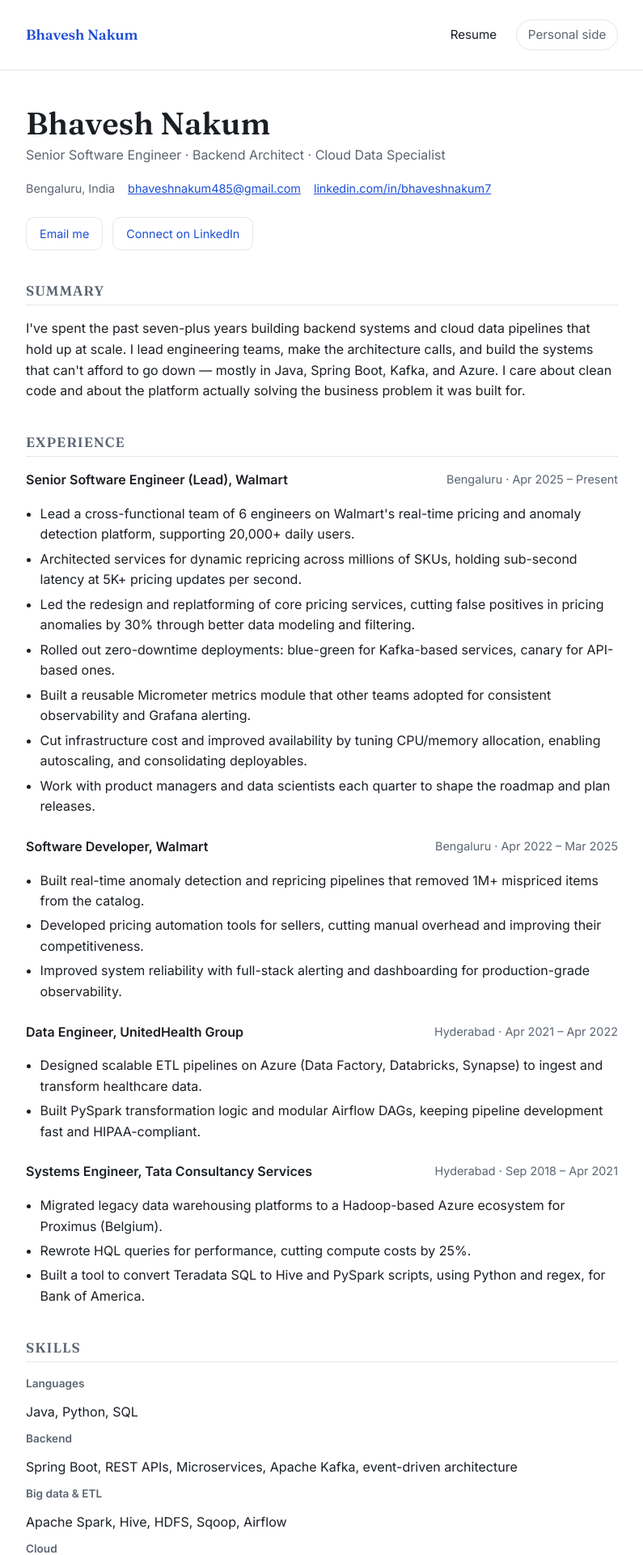
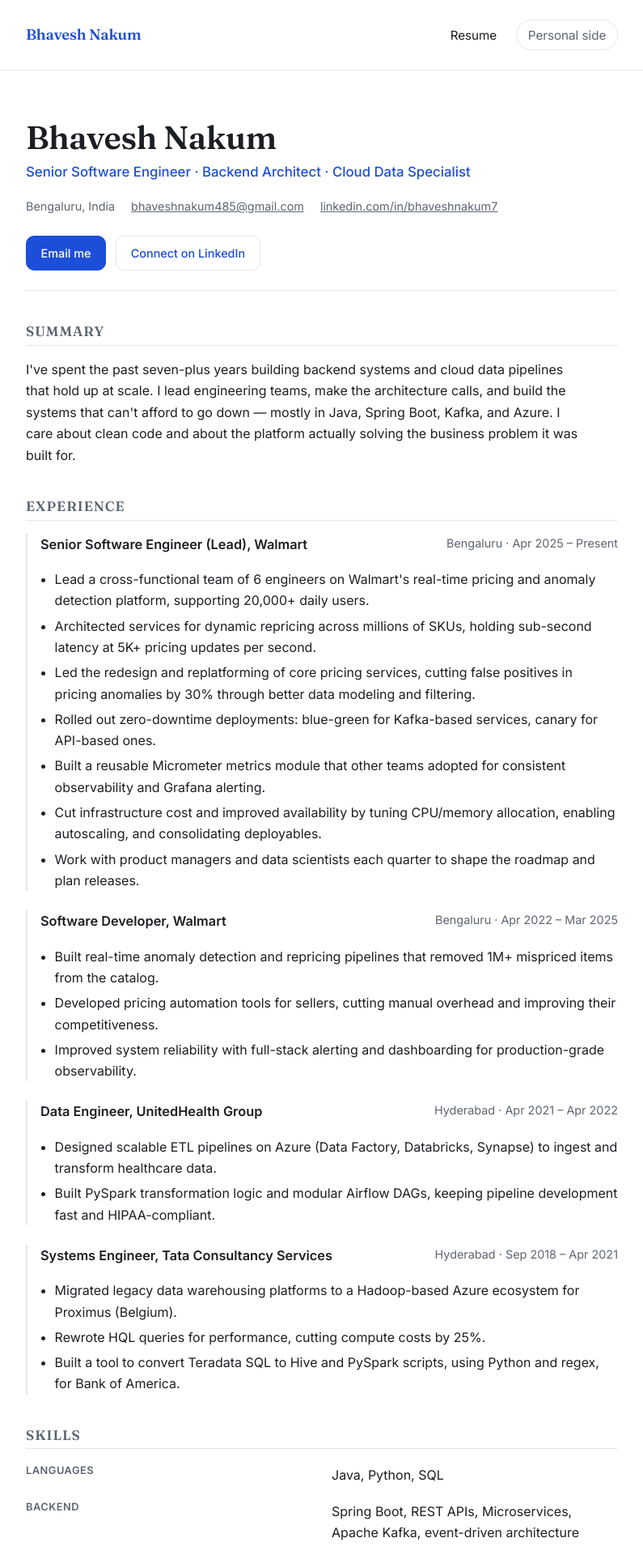
Before and after one commit to 1mcreative/personal-site, a Jekyll site: the page built from resume/index.md, in a window 1280 px wide. Shown: the top 1920 px of the page at 81% size, without its empty margins (242-1037 px from the left). Built offline with Jekyll 4.4.1, drawn with Linux system fonts in a browser that asks for light colours.

Commit message:
Theming pass: typography, spacing, and card polish
Refine both themes beyond bare structure: better type scale and
letter-spacing, a primary/secondary button hierarchy on the resume
actions, hover states on nav/cards/social links, and consistent
radius/shadow tokens shared across professional, personal, and home.
No motion beyond existing hover transitions — the light/dark
transition effect is still its own later phase.

Also: add a favicon, drop the dead social-card.png default (no such
asset exists yet), and exclude CLAUDE.md from the Jekyll build so it
doesn't get published as a page.

```diff
--- a/_config.yml
+++ b/_config.yml
@@ -14,15 +14,9 @@
   - jekyll-seo-tag
   - jekyll-sitemap
 
-defaults:
-  - scope:
-      path: ""
-      type: "pages"
-    values:
-      image: /assets/img/social-card.png
-
 exclude:
   - README.md
+  - CLAUDE.md
   - DESIGN.md
   - VERSIONING.md
   - Gemfile
--- a/_includes/head.html
+++ b/_includes/head.html
@@ -8,6 +8,7 @@
 <meta name="theme-color" content="{{ theme-color }}">
 {% seo %}
 <link rel="canonical" href="{{ page.url | absolute_url }}">
+<link rel="icon" href="{{ '/assets/img/favicon.svg' | relative_url }}" type="image/svg+xml">
 <link rel="alternate" type="application/rss+xml" title="{{ site.title }}" href="{{ '/sitemap.xml' | absolute_url }}">
 <link rel="preconnect" href="https://fonts.googleapis.com">
 <link rel="preconnect" href="https://fonts.gstatic.com" crossorigin>
--- a/assets/css/professional.css
+++ b/assets/css/professional.css
@@ -36,6 +36,11 @@
   border-radius: 999px;
 }
 
+.theme-professional .switch-side:hover {
+  border-color: var(--accent);
+  color: var(--accent);
+}
+
 .theme-professional .site-footer {
   border-top: 1px solid var(--border);
   color: var(--muted);
@@ -46,23 +51,39 @@
 }
 
 /* Resume-specific structure */
+.resume-header {
+  padding-top: var(--space-2);
+  border-bottom: 1px solid var(--border);
+  padding-bottom: var(--space-3);
+}
+
 .resume-header h1 {
-  margin-bottom: 0.2rem;
-  font-size: clamp(1.8rem, 4vw, 2.4rem);
+  margin-bottom: 0.3rem;
+  font-size: clamp(1.9rem, 4vw, 2.5rem);
 }
 
 .resume-header .title-line {
-  color: var(--muted);
+  color: var(--accent);
+  font-weight: 500;
   margin-top: 0;
+  font-size: 1.05rem;
 }
 
 .resume-header .contact-line {
   display: flex;
   flex-wrap: wrap;
-  gap: 0.4rem 1rem;
+  gap: 0.4rem 1.25rem;
   font-size: 0.9rem;
   color: var(--muted);
   margin-top: var(--space-2);
+}
+
+.resume-header .contact-line a {
+  color: var(--muted);
+}
+
+.resume-header .contact-line a:hover {
+  color: var(--accent);
 }
 
 .resume-section {
@@ -81,6 +102,8 @@
 
 .resume-entry {
   margin-bottom: var(--space-3);
+  padding-left: var(--space-2);
+  border-left: 2px solid var(--border);
 }
 
 .resume-entry .entry-heading {
@@ -89,6 +112,7 @@
   justify-content: space-between;
   gap: 0.25rem 1rem;
   font-weight: 600;
+  font-size: 1.02rem;
 }
 
 .resume-entry .entry-meta {
@@ -108,17 +132,25 @@
 
 .skills-grid {
   display: grid;
-  gap: 0.6rem;
+  gap: var(--space-2) var(--space-3);
+}
+
+@media (min-width: 560px) {
+  .skills-grid {
+    grid-template-columns: 1fr 1fr;
+  }
 }
 
 .skills-grid dt {
   font-weight: 600;
-  font-size: 0.85rem;
+  font-size: 0.8rem;
+  text-transform: uppercase;
+  letter-spacing: 0.04em;
   color: var(--muted);
 }
 
 .skills-grid dd {
-  margin: 0.1rem 0 0;
+  margin: 0.15rem 0 0;
 }
 
 .resume-actions {
@@ -131,7 +163,25 @@
 .resume-actions a {
   border: 1px solid var(--border);
   border-radius: var(--radius);
-  padding: 0.5rem 1rem;
+  padding: 0.55rem 1.1rem;
   text-decoration: none;
   font-size: 0.9rem;
+  font-weight: 500;
+  transition: background-color var(--speed) var(--ease), border-color var(--speed) var(--ease), color var(--speed) var(--ease);
 }
+
+.resume-actions a:first-child {
+  background: var(--accent);
+  border-color: var(--accent);
+  color: #ffffff;
+}
+
+.resume-actions a:first-child:hover {
+  background: #1a3fb0;
+  border-color: #1a3fb0;
+}
+
+.resume-actions a:not(:first-child):hover {
+  border-color: var(--accent);
+  color: var(--accent);
+}
--- a/assets/css/tokens.css
+++ b/assets/css/tokens.css
@@ -10,7 +10,11 @@
   --space-5: 4rem;
 
   --radius: 10px;
+  --radius-lg: 16px;
   --max-width: 780px;
+
+  --ease: cubic-bezier(0.2, 0.6, 0.2, 1);
+  --speed: 0.18s;
 }
 
 * {
@@ -24,8 +28,10 @@
 body {
   margin: 0;
   font-family: var(--font-body);
-  line-height: 1.6;
+  font-size: 16px;
+  line-height: 1.65;
   -webkit-font-smoothing: antialiased;
+  text-rendering: optimizeLegibility;
 }
 
 img,
@@ -63,8 +69,14 @@
 .brand {
   font-family: var(--font-display);
   font-weight: 600;
-  font-size: 1.1rem;
+  font-size: 1.15rem;
   text-decoration: none;
+  letter-spacing: -0.01em;
+}
+
+.site-header nav a,
+a.switch-side {
+  transition: color var(--speed) var(--ease), background-color var(--speed) var(--ease), border-color var(--speed) var(--ease);
 }
 
 main#main {
@@ -80,7 +92,12 @@
 
 h1, h2, h3 {
   font-family: var(--font-display);
-  line-height: 1.25;
+  line-height: 1.2;
+  letter-spacing: -0.01em;
+}
+
+p {
+  max-width: 68ch;
 }
 
 @media (max-width: 480px) {
```
Also changed, not shown: assets/css/home.css (+13 -4 lines), assets/css/personal.css (+26 -2 lines), assets/img/favicon.svg (added).
